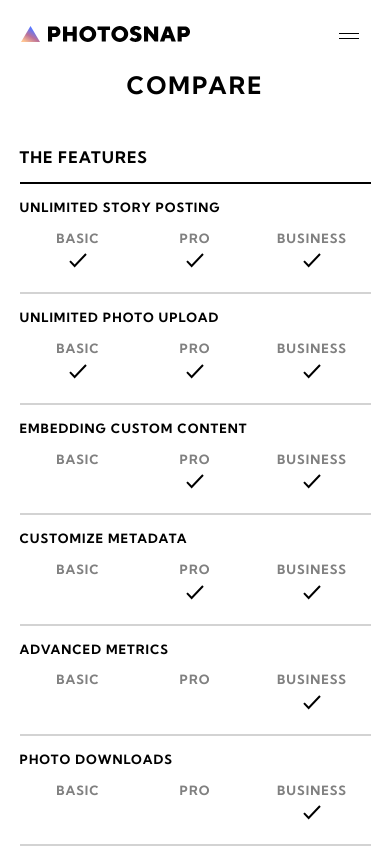
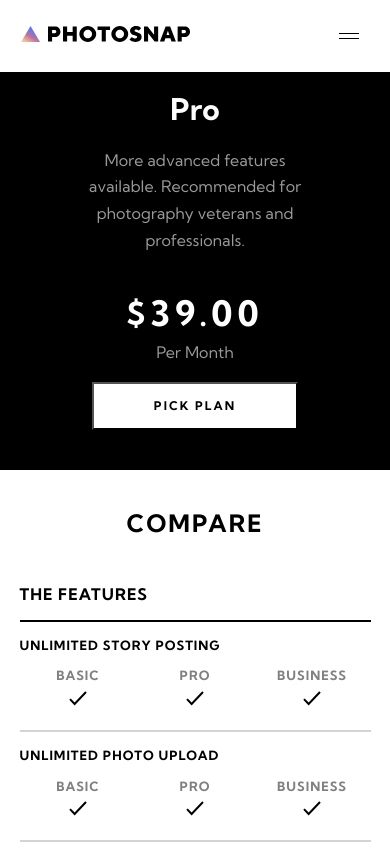
Before and after one commit to ai-is-awesome/photosnap_storyteller, a React (Create React App) app: page /pricing in a window 390 px wide. Shown: the top 848 px of the page. Built offline with nearby package versions, Linux system fonts and the light colour scheme.

Commit message:
pricecard static added; added variables for colors; made pricecard responsive

```diff
--- a/src/features/Footer/Footer.js
+++ b/src/features/Footer/Footer.js
@@ -2,6 +2,8 @@ import React from "react";
 import { Link } from "react-router-dom";
 import CopyrightText from "../../components/CopyrightText";
 import GetInvite from "../../components/GetInvite";
+import Logo from "../../assets/Shared/desktop/logo.svg";
+
 import "./footer.scss";
 import { BsFacebook, BsYoutube } from "react-icons/bs";
 import { AiFillTwitterCircle, AiFillInstagram } from "react-icons/ai";
@@ -13,7 +15,8 @@ export default function Footer() {
       <div className="fr__left_container">
         <div className="fr__left_container_main">
           <div>
-            LOGO <span>Photosnap</span>
+            {/* <img src={Logo} alt="logo" /> */}
+            <span>Photosnap</span>
           </div>
           <div className="fr__left_container_main_social">
             <Link to="">
--- a/src/features/Footer/footer.scss
+++ b/src/features/Footer/footer.scss
@@ -11,6 +11,11 @@
 
 .fr__left_container {
   display: flex;
+
+  // targetting logo
+  img {
+    color: white;
+  }
 }
 
 .fr__left_container > * {
@@ -46,6 +51,8 @@
 
   a {
     margin-right: 10px;
+    width: 3rem;
+    height: 3rem;
   }
 
   // Selecting all the icons
@@ -53,10 +60,11 @@
     color: white;
     width: 30px;
     height: 30px;
-  }
 
-  &:hover {
-    color: v.$primaryColor1;
+    &:hover {
+      color: v.$primaryColor1;
+      background-color: white;
+    }
   }
 }
 
--- a/src/features/Navbar/Navbar.module.scss
+++ b/src/features/Navbar/Navbar.module.scss
@@ -48,7 +48,7 @@
     @extend %links;
   }
   .active {
-     color: lightcoral;
+    color: lightcoral;
   }
   .button {
     border-top: 2px solid lightgray;
@@ -89,7 +89,7 @@
 
     //active will color the active links --we dont have any working links and pages yet
     .active {
-       color: lightcoral;
+      color: lightcoral;
     }
   }
 }
--- /dev/null
+++ b/src/features/PriceCard/PriceCard.js
@@ -0,0 +1,17 @@
+import React from "react";
+import "./pricecard.scss";
+
+export default function PriceCard() {
+  return (
+    <div className="prc__container">
+      <div className="prc__title">Pro</div>
+      <div className="prc__description">
+        More advanced features available. Recommended for photography veterans
+        and professionals.
+      </div>
+      <div className="prc__price">$39.00</div>
+      <div className="prc__time_period">Per Month</div>
+      <button className="prc__cta">Pick Plan</button>
+    </div>
+  );
+}
--- /dev/null
+++ b/src/features/PriceCard/pricecard.scss
@@ -0,0 +1,57 @@
+@use "../../stylesheets/abstracts/mixins" as m;
+@use "../../stylesheets/abstracts/variables" as v;
+
+.prc__container {
+  // remove margin and put it in pages comp
+  margin-bottom: 40px !important;
+  @include m.flex-column;
+  align-items: center;
+  background-color: black;
+  color: white;
+  padding: 70px 30px 40px 30px;
+  width: 22%;
+  margin: auto;
+}
+
+.prc__container > * {
+  margin-bottom: 20px;
+}
+
+.prc__description {
+  text-align: center;
+  @include m.faded_white;
+  @include m.medium_line_height;
+}
+
+.prc__title {
+  font-weight: bold;
+  font-size: 30px;
+}
+
+.prc__price {
+  font-size: 35px;
+  font-weight: bolder;
+  margin-bottom: 10px;
+  margin-top: 20px;
+  letter-spacing: 5px;
+}
+
+.prc__cta {
+  padding: 15px 60px;
+  background-color: white;
+  text-transform: uppercase;
+  letter-spacing: 2px;
+  font-size: 12px;
+  font-weight: bold;
+}
+
+.prc__time_period {
+  @include m.faded_white;
+}
+
+@include m.mobile {
+  .prc__container {
+    width: 100%;
+    padding: 20px 80px;
+  }
+}
--- a/src/features/pages/PricingPage/PricingPage.js
+++ b/src/features/pages/PricingPage/PricingPage.js
@@ -1,15 +1,17 @@
-import React from 'react'
-import { useMediaQuery } from 'react-responsive'
-import Compare from './Compare'
+import React from "react";
+import { useMediaQuery } from "react-responsive";
+import Compare from "./Compare";
+import PriceCard from "../../PriceCard/PriceCard";
 
 export default function PricingPage() {
   const isDesktop = useMediaQuery({
-    query: '(min-width: 1224px)'
-  })
+    query: "(min-width: 1224px)",
+  });
 
   return (
     <>
+      <PriceCard />
       <Compare desktop={isDesktop} />
     </>
-  )
+  );
 }
--- a/src/index.js
+++ b/src/index.js
@@ -9,8 +9,6 @@ import FeaturesPage from "./features/pages/FeaturesPage/FeaturesPage";
 import PricingPage from "./features/pages/PricingPage/PricingPage";
 import StoriesPage from "./features/pages/StoriesPage/StoriesPage";
 import "./stylesheets/main.scss";
-
-
 
 ReactDOM.render(
   <React.StrictMode>
--- a/src/stylesheets/abstracts/_mixins.scss
+++ b/src/stylesheets/abstracts/_mixins.scss
@@ -33,4 +33,13 @@
   }
 }
 
+@mixin faded_white {
+  color: white;
+  opacity: 0.6;
+}
+
+@mixin medium_line_height {
+  line-height: 1.667;
+}
+
 // above code is just a demo, will be removed soon
--- a/src/stylesheets/abstracts/_variables.scss
+++ b/src/stylesheets/abstracts/_variables.scss
@@ -6,7 +6,9 @@ $font: "Kumbh Sans", sans-serif;
 // colors
 
 $white: white;
+
 $black: black;
+$main-gray: #b7bcc8;
 $primaryColor1: lightcoral;
 
 $gray-100: rgb(243 244 246);
```
Also changed, not shown: src/features/Navbar/Navbar.js (+22 -16 lines).
